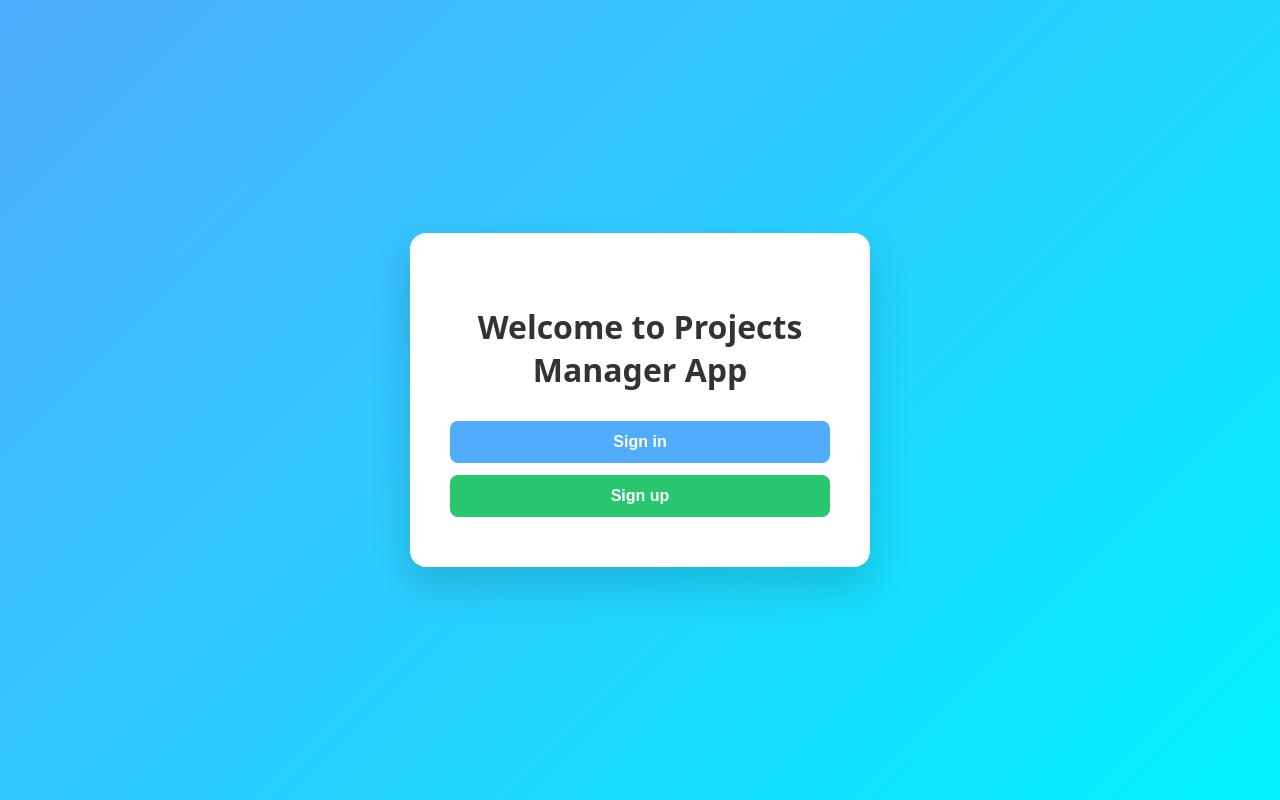
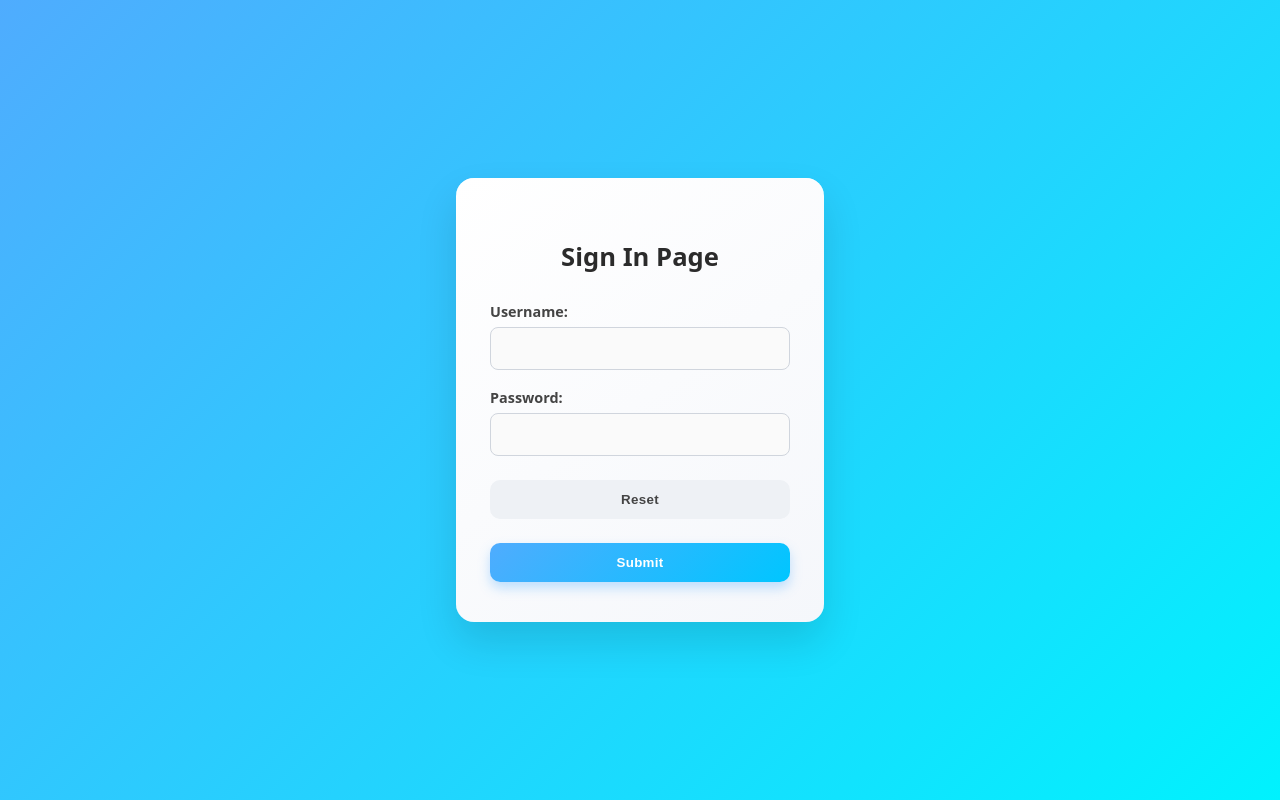
Before and after one commit to grabarv/project-management-app, a React (Vite) app in the folder frontend/project-management-ui/: page / in a window 1280 px wide. Both pictures are taken after a click on the button "Sign in". Built offline with nearby package versions, Linux system fonts and the light colour scheme.

Commit message:
create ui for sign in and sign up

```diff
--- a/frontend/project-management-ui/src/App.jsx
+++ b/frontend/project-management-ui/src/App.jsx
@@ -1,9 +1,17 @@
-import WelcomePage from './components/WelcomePage'
+import WelcomePage from './components/welcome-page/WelcomePage'
+import { useState } from 'react'
+import SignIn from './components/sign-in/SignIn'
+import SignUp from './components/sign-up/SignUp'
+function App() {
 
-function App() {
+  const [currentPage, setCurrentPage] = useState('welcome');
+
+
   return (
     <>
-      <WelcomePage />
+      {currentPage === 'welcome' && <WelcomePage setCurrentPage={setCurrentPage} />}
+      {currentPage === 'login' && <SignIn />}
+      {currentPage === 'register' && <SignUp />}
     </>
   )
 }
--- a/frontend/project-management-ui/src/components/WelcomePage.jsx
+++ /dev/null
@@ -1,16 +0,0 @@
-import React from "react";
-
-export default function WelcomePage() {
-  return (
-    <div className="welcome-page">
-      <div className="welcome-card">
-        <h1>Welcome to Projects Manager App</h1>
-
-        <div className="button-group">
-          <button className="sign-in">Sign in</button>
-          <button className="sign-up">Sign up</button>
-        </div>
-      </div>
-    </div>
-  );
-}
--- /dev/null
+++ b/frontend/project-management-ui/src/components/form/Form.jsx
@@ -0,0 +1,11 @@
+import "./form.css";
+
+export default function Form({children, onSubmit, ...props}) {
+  return (
+      <form onSubmit={onSubmit} {...props}>
+        {children}
+        <button type="reset">Reset</button>
+        <button type="submit">Submit</button>
+      </form>
+  );
+}
--- /dev/null
+++ b/frontend/project-management-ui/src/components/form/form.css
@@ -0,0 +1,90 @@
+.form-card {
+    padding: 40px 34px;
+    border-radius: 18px;
+    background: linear-gradient(145deg, #ffffff, #f5f7fb);
+    box-shadow:
+        0 20px 40px rgba(0,0,0,0.12),
+        inset 0 1px 0 rgba(255,255,255,0.6);
+    display: flex;
+    flex-direction: column;
+    gap: 18px;
+    min-width: 300px;
+    max-width: 360px;
+    font-family: system-ui, sans-serif;
+}
+
+.form-title {
+    text-align: center;
+    font-size: 1.6rem;
+    font-weight: 700;
+    color: #2b2b2b;
+    margin-bottom: 10px;
+}
+
+.form-group {
+    display: flex;
+    flex-direction: column;
+    gap: 6px;
+}
+
+.form-group label {
+    font-weight: 600;
+    color: #444;
+    font-size: 0.9rem;
+}
+
+.form-group input {
+    padding: 12px;
+    border-radius: 8px;
+    border: 1px solid #d0d5dd;
+    font-size: 0.95rem;
+    background: #fafafa;
+    transition: all 0.2s ease;
+}
+
+.form-group input:hover {
+    border-color: #a0a8b8;
+}
+
+.form-group input:focus {
+    outline: none;
+    background: white;
+    border-color: #4facfe;
+    box-shadow: 0 0 0 3px rgba(79,172,254,0.25);
+}
+
+.form-card button {
+    margin-top: 6px;
+    padding: 12px;
+    border-radius: 10px;
+    border: none;
+    font-weight: 600;
+    letter-spacing: 0.3px;
+    cursor: pointer;
+    transition: all 0.2s ease;
+}
+
+.form-card button[type="submit"] {
+    background: linear-gradient(135deg, #4facfe, #00c6ff);
+    color: white;
+    box-shadow: 0 6px 12px rgba(79,172,254,0.35);
+}
+
+.form-card button[type="submit"]:hover {
+    transform: translateY(-2px);
+    box-shadow: 0 10px 18px rgba(79,172,254,0.4);
+}
+
+.form-card button[type="submit"]:active {
+    transform: translateY(0);
+    box-shadow: 0 4px 8px rgba(79,172,254,0.25);
+}
+
+.form-card button[type="reset"] {
+    background: #eef1f5;
+    color: #444;
+}
+
+.form-card button[type="reset"]:hover {
+    background: #dde2e8;
+}
--- /dev/null
+++ b/frontend/project-management-ui/src/components/sign-in/SignIn.jsx
@@ -0,0 +1,24 @@
+import Form from "../form/Form";
+
+function SignIn() {
+  return (
+      <Form
+        className="form-card"
+        onSubmit={(e) => e.preventDefault()}
+      >
+        <h2 className="form-title">Sign In Page</h2>
+
+        <div className="form-group">
+          <label htmlFor="username">Username:</label>
+          <input type="text" id="username" name="username" required />
+        </div>
+
+        <div className="form-group">
+          <label htmlFor="password">Password:</label>
+          <input type="password" id="password" name="password" required />
+        </div>
+      </Form>
+  );
+}
+
+export default SignIn;
--- /dev/null
+++ b/frontend/project-management-ui/src/components/sign-up/SignUp.jsx
@@ -0,0 +1,30 @@
+import Form from "../form/Form";
+
+function SignUp() {
+  return (
+
+      <Form
+        className="form-card"
+        onSubmit={(e) => e.preventDefault()}
+      >
+        <h2 className="form-title">Sign Up</h2>
+
+        <div className="form-group">
+          <label htmlFor="username">Username:</label>
+          <input type="text" id="username" name="username" required />
+        </div>
+
+        <div className="form-group">
+          <label htmlFor="email">Email:</label>
+          <input type="email" id="email" name="email" required />
+        </div>
+
+        <div className="form-group">
+          <label htmlFor="password">Password:</label>
+          <input type="password" id="password" name="password" required />
+        </div>
+      </Form>
+  );
+}
+
+export default SignUp;
--- /dev/null
+++ b/frontend/project-management-ui/src/components/welcome-page/WelcomePage.jsx
@@ -0,0 +1,13 @@
+import './welcomePage.css'
+
+export default function WelcomePage({ setCurrentPage }) {
+  return (
+    <div className="welcome-card">
+      <h1>Welcome to Projects Manager App</h1>
+      <div className="button-group">
+        <button className="sign-in" onClick={() => setCurrentPage('login')}>Sign in</button>
+        <button className="sign-up" onClick={() => setCurrentPage('register')}>Sign up</button>
+      </div>
+    </div>
+  );
+}
--- /dev/null
+++ b/frontend/project-management-ui/src/components/welcome-page/welcomePage.css
@@ -0,0 +1,65 @@
+
+.welcome-card {
+    background: white;
+    padding: 50px 40px;
+    border-radius: 16px;
+    box-shadow: 0 20px 40px rgba(0, 0, 0, 0.15);
+    text-align: center;
+    max-width: 380px;
+    width: 90%;
+    animation: fadeIn 0.5s ease;
+}
+
+.welcome-card h1 {
+    font-size: 2rem;
+    margin-bottom: 30px;
+    color: #333;
+}
+
+.button-group {
+    display: flex;
+    flex-direction: column;
+    gap: 12px;
+}
+
+.welcome-card button {
+    padding: 12px 0;
+    font-size: 1rem;
+    border-radius: 8px;
+    border: none;
+    cursor: pointer;
+    transition: all 0.25s ease;
+    font-weight: 600;
+}
+
+.sign-in {
+    background: #4facfe;
+    color: white;
+}
+
+.sign-in:hover {
+    background: #3793ff;
+    transform: translateY(-2px);
+}
+
+.sign-up {
+    background: #28c76f;
+    color: white;
+}
+
+.sign-up:hover {
+    background: #1ea85c;
+    transform: translateY(-2px);
+}
+
+
+@keyframes fadeIn {
+    from {
+        opacity: 0;
+        transform: translateY(15px);
+    }
+    to {
+        opacity: 1;
+        transform: translateY(0);
+    }
+}
--- a/frontend/project-management-ui/src/index.css
+++ b/frontend/project-management-ui/src/index.css
@@ -5,78 +5,11 @@
 body {
     margin: 0;
     padding: 0;
-}
-
-.welcome-page {
     min-height: 100vh;
     display: flex;
     align-items: center;
     justify-content: center;
     background: linear-gradient(135deg, #4facfe, #00f2fe);
     font-family: system-ui, -apple-system, BlinkMacSystemFont, "Segoe UI", sans-serif;
+
 }
-
-.welcome-card {
-    background: white;
-    padding: 50px 40px;
-    border-radius: 16px;
-    box-shadow: 0 20px 40px rgba(0, 0, 0, 0.15);
-    text-align: center;
-    max-width: 380px;
-    width: 90%;
-    animation: fadeIn 0.5s ease;
-}
-
-.welcome-card h1 {
-    font-size: 2rem;
-    margin-bottom: 30px;
-    color: #333;
-}
-
-.button-group {
-    display: flex;
-    flex-direction: column;
-    gap: 12px;
-}
-
-.welcome-card button {
-    padding: 12px 0;
-    font-size: 1rem;
-    border-radius: 8px;
-    border: none;
-    cursor: pointer;
-    transition: all 0.25s ease;
-    font-weight: 600;
-}
-
-.sign-in {
-    background: #4facfe;
-    color: white;
-}
-
-.sign-in:hover {
-    background: #3793ff;
-    transform: translateY(-2px);
-}
-
-.sign-up {
-    background: #28c76f;
-    color: white;
-}
-
-.sign-up:hover {
-    background: #1ea85c;
-    transform: translateY(-2px);
-}
-
-
-@keyframes fadeIn {
-    from {
-        opacity: 0;
-        transform: translateY(15px);
-    }
-    to {
-        opacity: 1;
-        transform: translateY(0);
-    }
-}
```
